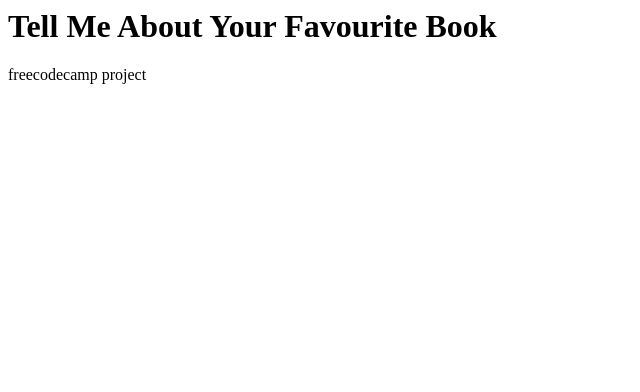
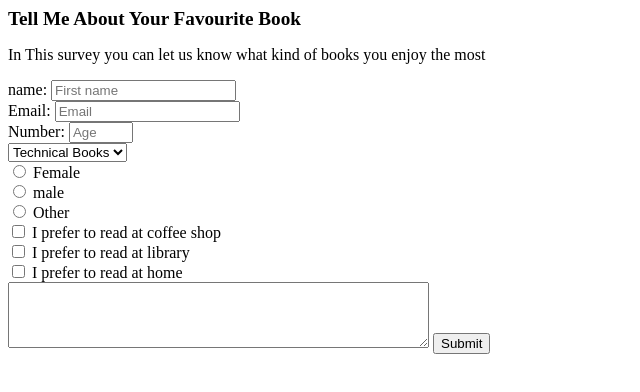
Before and after one commit to taraniaki/survey-form, a plain HTML site: page index.html in a window 1280 px wide. Shown: the whole page, without its empty margins (0-640 px from the left). Drawn offline with Linux system fonts and the light colour scheme.

Commit message:
css file

```diff
--- /dev/null
+++ b/css/survey.css
@@ -0,0 +1,10 @@
+<style>body {
+    background-color: blueviolet;
+    font-family: script;
+}
+
+h1 {
+    font-size: larger;
+}
+
+</style>
--- a/index.html
+++ b/index.html
@@ -1,7 +1,8 @@
 <html>
+
 <head>
-<h1 id="title">Tell Me About Your Favourite Book </h1>
-
+    <h1 id="title">Tell Me About Your Favourite Book </h1>
+    <link href="css/survey.css" rel="stylesheet" type="text/css" />
 
 </head>
 
@@ -9,7 +10,47 @@
 </script>
 
 <body>
-    freecodecamp project
+
+
+    <p id="description"> In This survey you can let us know what kind of books you enjoy the most </p>
+    <form id="survey-form">
+
+        <label id="name-label">name</label>: <input type="text" name="name" id="name" required placeholder="First name">
+        <br>
+
+        <label id="email-label"> Email</label>: <input type="email" name="email" id="email" required
+            placeholder="Email"><br>
+        <label id="number-label"> Number</label>: <input type="number" name="number" id="number" min="0" max="150"
+            required placeholder="Age"><br>
+
+        <select name="books" id="dropdown">
+            <option value="technical-books">Technical Books</option>
+            <option value="Novels">Novels</option>
+            <option value="comic">Comic</option>
+            <option value="Science Fiction">Science Fiction</option>
+        </select><br>
+
+        <input type="radio" id="female" name="gender" value="female">
+        <label for="female">Female</label><br>
+        <input type="radio" id="male" name="gender" value="male">
+        <label for="male">male</label><br>
+        <input type="radio" id="other" name="gender" value="other">
+        <label for="other">Other</label><br>
+
+        <input type="checkbox" id="coffee-shop" name="coffee-shop" value="coffee-shop">
+        <label for="coffee-shop"> I prefer to read at coffee shop</label><br>
+        <input type="checkbox" id="library" name="library" value="library">
+        <label for="library"> I prefer to read at library</label><br>
+        <input type="checkbox" id="home" name="home" value="home">
+        <label for="home"> I prefer to read at home</label><br>
+
+        <textarea id="textarea" name="textarea" rows="4" cols="50" placeholder="Additional comments">
+
+    </textarea>
+
+        <input type="submit" id="submit">
+    </form>
+
 </body>
 
 </html>
```
Also changed, not shown: css/style.css (deleted).
